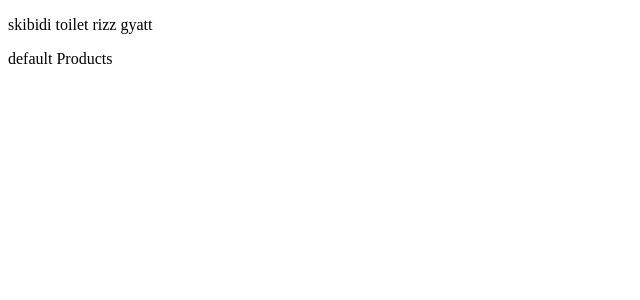
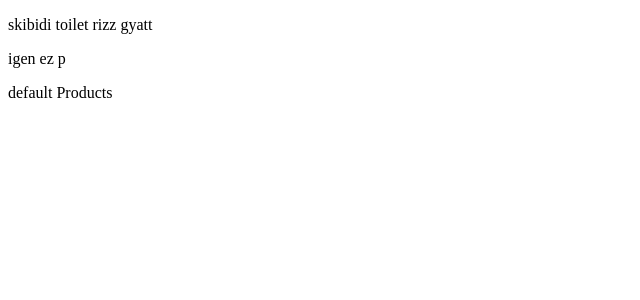
Before and after one commit to NKkrisz/team_project_sandbox, a React (Vite) app: page / in a window 1280 px wide. Shown: the top 300 px of the page, without its empty margins (0-640 px from the left). Built offline with nearby package versions, Linux system fonts and the light colour scheme; the HTML template or start-up script is replaced by a standard one.

Commit message:
test commit

```diff
--- a/src/components/Banner.jsx
+++ b/src/components/Banner.jsx
@@ -4,6 +4,7 @@ export const Banner = () => {
   return (
     <div >
       <p>skibidi toilet rizz gyatt</p>
+      <p>igen ez p</p>
   </div>
   )
 }
```
